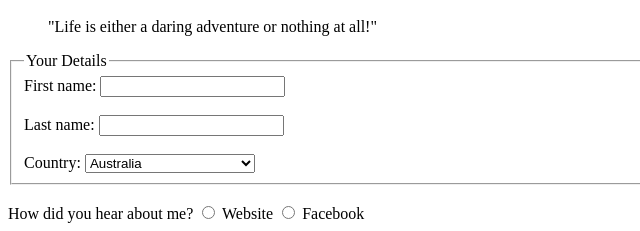
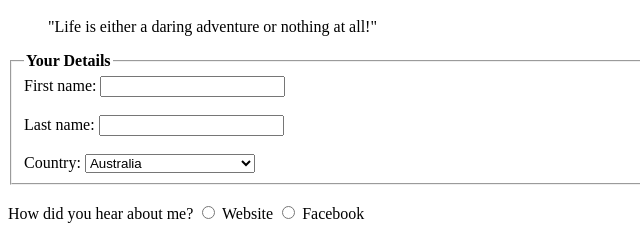
Before and after one commit to Eulofia/mytravelstories, a plain HTML site: page contact.html in a window 1280 px wide. Shown: the part 396-627 px from the top of the page, 0-640 px from the left. Drawn offline with Linux system fonts and the light colour scheme.

Commit message:
Minor bold text tweak

```diff
--- a/contact.html
+++ b/contact.html
@@ -21,7 +21,7 @@
    <blockquote>"Life is either a daring adventure or nothing at all!"</blockquote>
    <form action="/action_page.php">
     <fieldset>
-     <legend>Your Details</legend>
+     <legend id="detail">Your Details</legend>
      <label for="fname">First name:</label>
      <input type="text" id="fname" name="fname"><br><br>
      <label for="lname">Last name:</label>
--- a/css/style.css
+++ b/css/style.css
@@ -30,3 +30,7 @@ table {
 thead {
       background-color: #bababa;
     }
+
+#detail {
+   font-weight: bold;
+}
```
